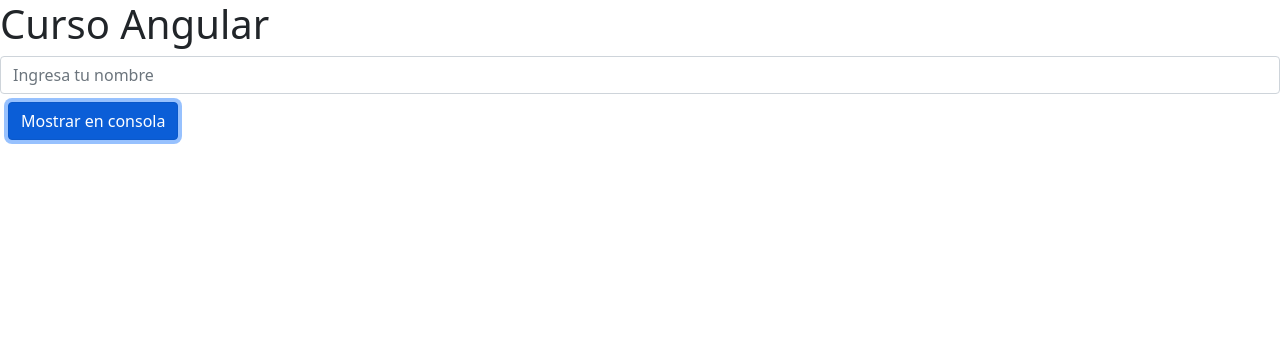
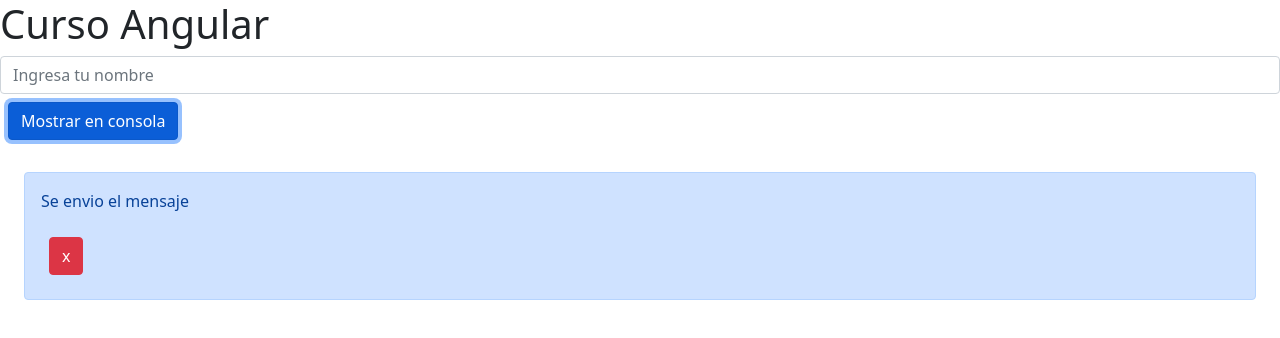
Before and after one commit to acsoliz/curso-angular, an Angular app: page / in a window 1280 px wide. Both pictures are taken after a click on the button "Mostrar en consola". Shown: the top 338 px of the page. Built offline with nearby package versions, Linux system fonts and the light colour scheme.

Commit message:
Directiva ngIf/else

```diff
--- a/src/app/formulario/formulario.component.html
+++ b/src/app/formulario/formulario.component.html
@@ -1,4 +1,19 @@
 <input type="text" placeholder="Ingresa tu nombre" class="form-control" #name />
+
 <!--  #name => variable de plantilla  -->
 
-<button class="btn btn-primary m-2" (click)="mostrar_en_consola(name.value) ">Mostrar en consola</button>
+<button class="btn btn-primary m-2" (click)="mostrar_en_consola(name.value)">
+  Mostrar en consola
+</button>
+
+<div class="alert alert-primary m-4" *ngIf="openAlert ; else mensaje">
+  <p>Se envio el mensaje</p>
+
+  <button class="btn btn-danger m-2" (click)="openAlert = false">
+    x
+  </button>
+</div>
+
+<ng-template #mensaje>
+    <div class="alert alert-danger m-4">Mensaje de prueba</div>
+</ng-template>
--- a/src/app/formulario/formulario.component.ts
+++ b/src/app/formulario/formulario.component.ts
@@ -7,8 +7,19 @@
 })
 export class FormularioComponent {
 
+  openAlert :boolean = false
+
+
+  cerrarAlert(){
+    this.openAlert = false
+  }
+  // mostrarCerraAlert = false
+
   mostrar_en_consola(name:string){
     console.log('name', name)
+    this.openAlert = true
+    // this.mostrarCerraAlert = true
   }
 
+
 }
```
